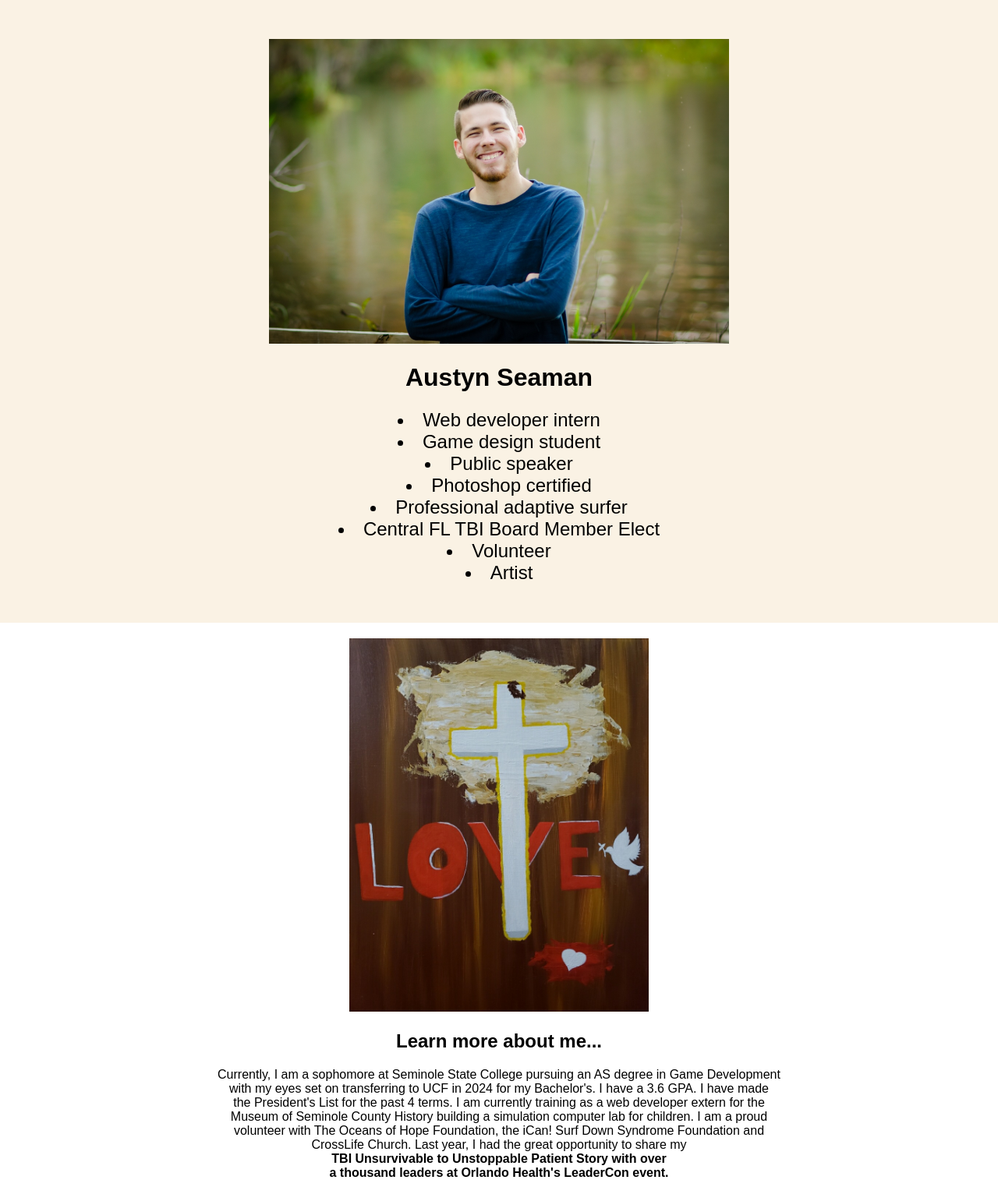
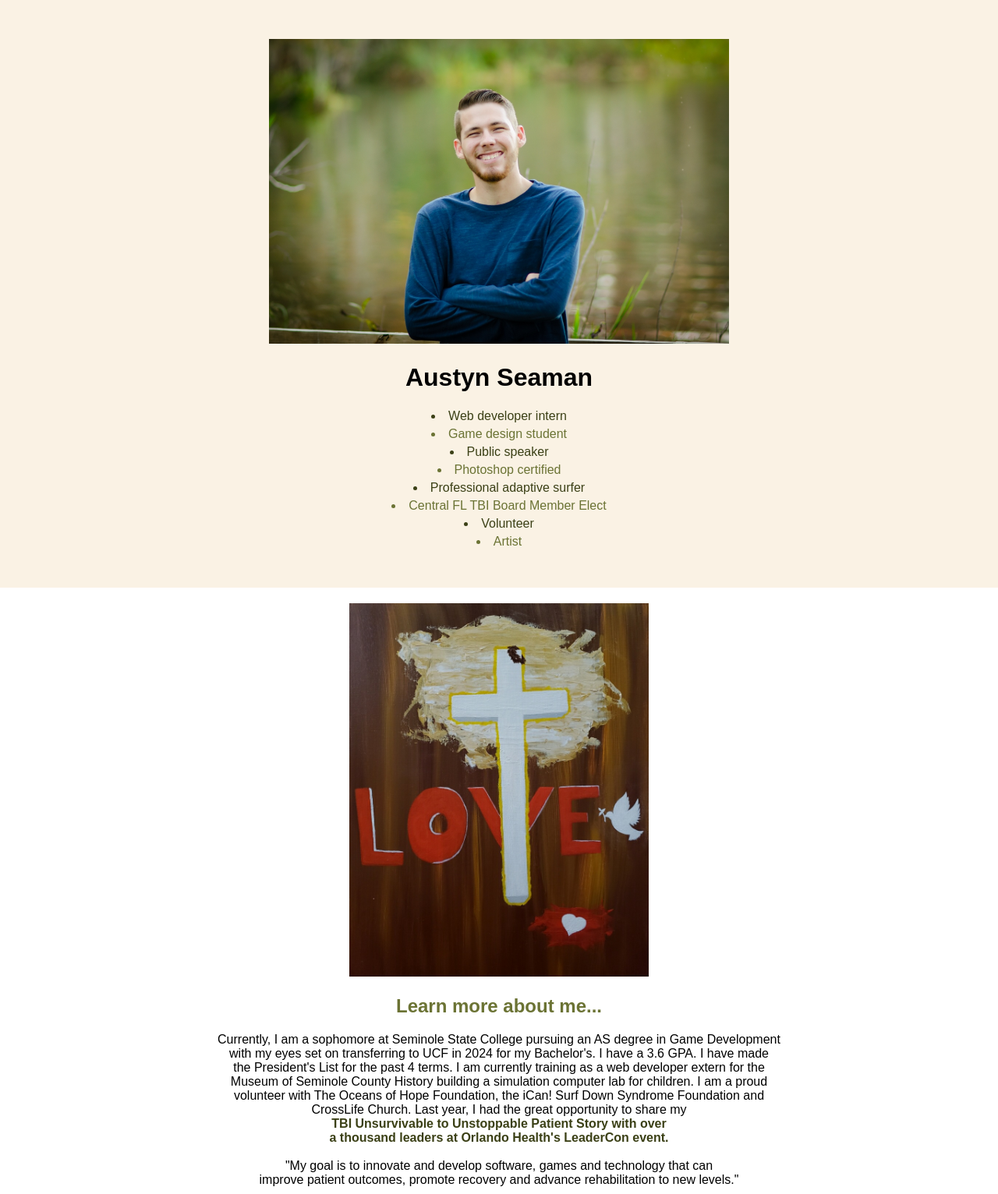
Before and after one commit to spicyaustyn/fid, a plain HTML site: page resume/index.html in a window 1280 px wide. Shown: the top 1532 px of the page at 78% size. Drawn offline with Linux system fonts and the light colour scheme.

Commit message:
Add files via upload

```diff
--- a/resume/index.html
+++ b/resume/index.html
@@ -5,6 +5,8 @@
     <meta charset="UTF-8">
     <meta name="viewport" content="width=device-width, initial-scale=1.0">
     <title>Profile Page</title>
+    <link rel="stylesheet" href="style.css">
+</head>
     <style>
         body {
             font-family: Arial, sans-serif;
@@ -28,9 +30,19 @@
             height: auto;
         }
 
-        .name {
-            font-size: 24px;
-            margin-top: 10px;
+        .name li {
+            font-size: 16px;
+            margin-top: 5px;
+        }
+
+        .name li:nth-child(odd) {
+            color: #3B4016;
+	}
+
+	.name li:nth-child(even) {
+  	    color: #6B7334;
+	}
+
         }
 
         .photo-description {
--- /dev/null
+++ b/resume/style.css
@@ -0,0 +1,69 @@
+body {
+    font-family: 'Roboto', sans-serif;
+    text-align: center;
+    margin: 0;
+}
+
+.header {
+    position: relative;
+    text-align: center;
+    background-color: #faf2e4;
+    padding: 50px;
+}
+
+.header img {
+    max-width: 50%;
+    height: auto;
+}
+
+.name li {
+    font-size: 16px;
+    margin-top: 5px;
+}
+
+.name li:nth-child(odd) {
+    color: #3B4016;
+}
+
+.name li:nth-child(even) {
+    color: #6B7334;
+}
+
+.photo-description img {
+    max-width: 30%;
+    height: auto;
+}
+
+.photo-description {
+    margin: 20px 0;
+}
+
+.social-links {
+    display: flex;
+    justify-content: center;
+    margin-top: 20px;
+}
+
+.social-links img {
+    max-width: 30px;
+    margin: 0 10px;
+}
+
+.social-links img:hover {
+    transform: scale(1.2);
+    transition: transform 0.3s ease-in-out;
+}
+
+.photo-description b {
+    color: #3B4016;
+}
+
+h2 {
+    color: #6B7334;
+    margin-top: 20px;
+}
+
+a img:hover {
+    opacity: 0.8;
+    transition: opacity 0.3s ease-in-out;
+}
```
